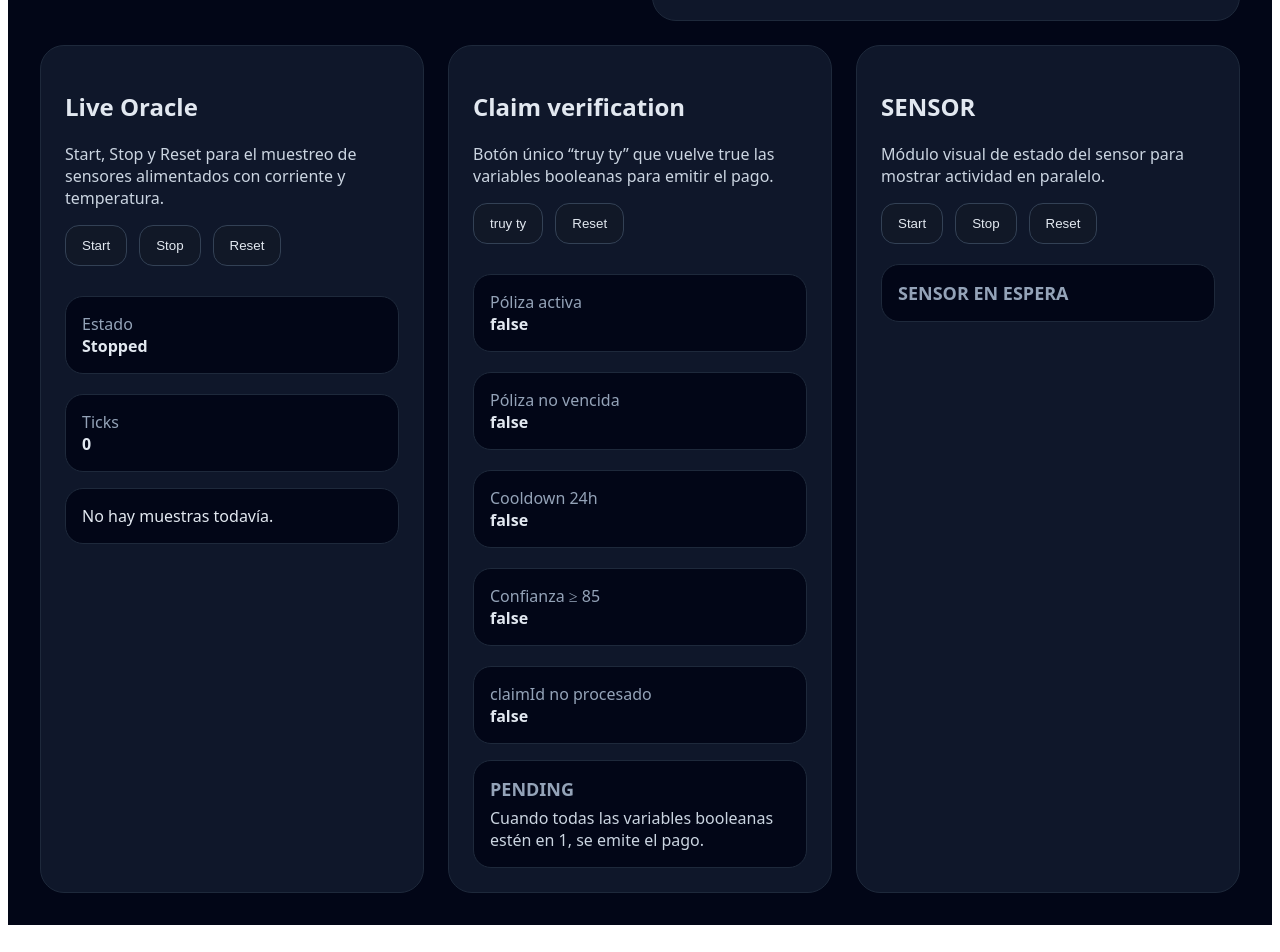
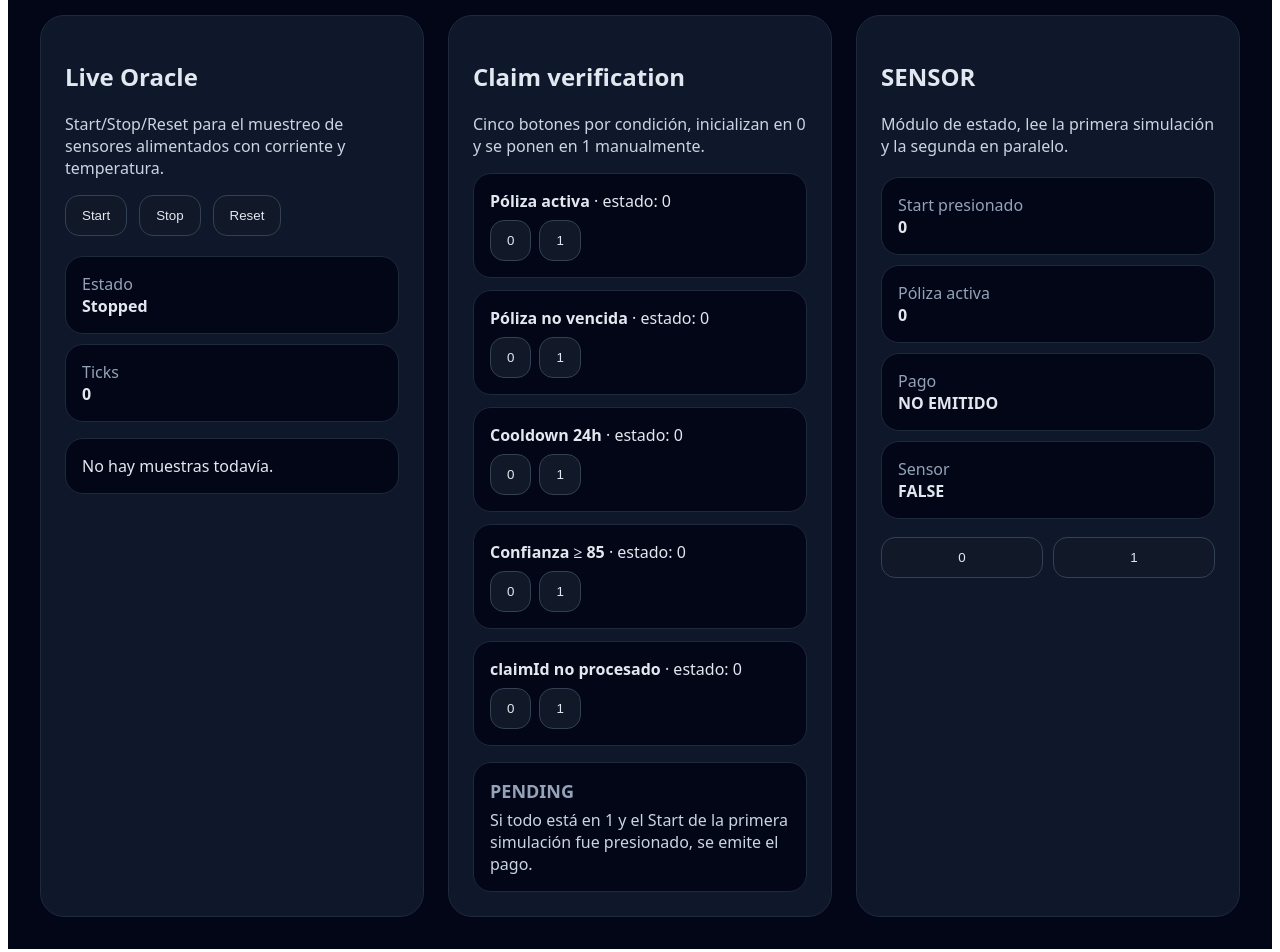
Before and after one commit to yaus40393/MONAD_BLITZ, a Next.js app: page / in a window 1280 px wide. Shown: the part 484-1436 px from the top of the page. Built offline with nearby package versions, Linux system fonts and the light colour scheme.

Commit message:
feat: add flag buttons and sensor status panel

```diff
--- a/app/page.tsx
+++ b/app/page.tsx
@@ -8,42 +8,29 @@ const MACHINECHAIN = {
   oracle: '0xBdC9C332237c2308a40715bdB4cab65aA3f9f8A6',
 };
 
-const monadTestnet = {
-  id: 10143,
-  name: 'Monad Testnet',
-  nativeCurrency: { name: 'MON', symbol: 'MON', decimals: 18 },
-  rpcUrls: { default: { http: ['https://testnet-rpc.monad.xyz/'] } },
-  blockExplorers: { default: { name: 'MonadExplorer', url: 'https://testnet.monadexplorer.com' } },
-  testnet: true,
-} as const;
+type Reading = { t: number; current: string; temperature: string; status: 'normal' | 'spike' };
 
-type Reading = {
-  t: number;
-  current: string;
-  temperature: string;
-  status: 'normal' | 'spike';
-};
-
-type ClaimState = {
-  policyActive: boolean;
-  policyNotExpired: boolean;
-  cooldownOk: boolean;
-  confidenceOk: boolean;
-  claimIdFresh: boolean;
+type ClaimFlags = {
+  policyActive: 0 | 1;
+  policyNotExpired: 0 | 1;
+  cooldownOk: 0 | 1;
+  confidenceOk: 0 | 1;
+  claimIdFresh: 0 | 1;
 };
 
 export default function Page() {
   const [running, setRunning] = useState(false);
   const [tick, setTick] = useState(0);
   const [readings, setReadings] = useState<Reading[]>([]);
-  const [claimState, setClaimState] = useState<ClaimState>({
-    policyActive: false,
-    policyNotExpired: false,
-    cooldownOk: false,
-    confidenceOk: false,
-    claimIdFresh: false,
+  const [claimFlags, setClaimFlags] = useState<ClaimFlags>({
+    policyActive: 0,
+    policyNotExpired: 0,
+    cooldownOk: 0,
+    confidenceOk: 0,
+    claimIdFresh: 0,
   });
-  const [sensorState, setSensorState] = useState<'idle' | 'active'>('idle');
+  const [sensorActive, setSensorActive] = useState<0 | 1>(0);
+  const [startedOnce, setStartedOnce] = useState<0 | 1>(0);
 
   useEffect(() => {
     if (!running) return;
@@ -56,43 +43,20 @@ export default function Page() {
         setReadings((items) => [{ t: next, current, temperature, status }, ...items].slice(0, 12));
         return next;
       });
+      setStartedOnce(1);
     }, 1000);
     return () => clearInterval(id);
   }, [running]);
 
-  const start = () => setRunning(true);
-  const stop = () => setRunning(false);
-  const reset = () => {
-    setRunning(false);
-    setTick(0);
-    setReadings([]);
+  const setFlag = (key: keyof ClaimFlags, value: 0 | 1) => {
+    setClaimFlags((prev) => ({ ...prev, [key]: value }));
   };
 
-  const setAllTrue = () => {
-    setClaimState({
-      policyActive: true,
-      policyNotExpired: true,
-      cooldownOk: true,
-      confidenceOk: true,
-      claimIdFresh: true,
-    });
-  };
-
-  const resetClaim = () => {
-    setClaimState({
-      policyActive: false,
-      policyNotExpired: false,
-      cooldownOk: false,
-      confidenceOk: false,
-      claimIdFresh: false,
-    });
-  };
-
-  const allOk = Object.values(claimState).every(Boolean);
+  const allOk = Object.values(claimFlags).every((v) => v === 1) && startedOnce === 1;
 
   return (
     <main style={{ minHeight: '100vh', background: '#020617', color: '#e2e8f0', padding: '32px', fontFamily: 'ui-sans-serif, system-ui' }}>
-      <div style={{ maxWidth: 1200, margin: '0 auto', display: 'grid', gap: 24 }}>
+      <div style={{ maxWidth: 1400, margin: '0 auto', display: 'grid', gap: 24 }}>
         <section style={{ display: 'grid', gridTemplateColumns: '1fr 1fr', gap: 24, alignItems: 'start' }}>
           <div>
             <div style={{ display: 'inline-block', padding: '6px 12px', border: '1px solid #0891b2', borderRadius: 999, color: '#67e8f9' }}>Monad hackathon demo</div>
@@ -117,11 +81,11 @@ export default function Page() {
         <section style={{ display: 'grid', gridTemplateColumns: '1fr 1fr 1fr', gap: 24 }}>
           <div style={box}>
             <h2>Live Oracle</h2>
-            <p style={{ color: '#cbd5e1' }}>Start, Stop y Reset para el muestreo de sensores alimentados con corriente y temperatura.</p>
+            <p style={{ color: '#cbd5e1' }}>Start/Stop/Reset para el muestreo de sensores alimentados con corriente y temperatura.</p>
             <div style={{ display: 'flex', gap: 12, marginTop: 12, flexWrap: 'wrap' }}>
-              <button onClick={start} style={btn}>Start</button>
-              <button onClick={stop} style={btn}>Stop</button>
-              <button onClick={reset} style={btn}>Reset</button>
+              <button onClick={() => { setRunning(true); setStartedOnce(1); }} style={btn}>Start</button>
+              <button onClick={() => setRunning(false)} style={btn}>Stop</button>
+              <button onClick={() => { setRunning(false); setTick(0); setReadings([]); setStartedOnce(0); }} style={btn}>Reset</button>
             </div>
             <div style={{ marginTop: 20, display: 'grid', gap: 10 }}>
               <Info label="Estado" value={running ? 'Sampling sensors...' : 'Stopped'} />
@@ -134,34 +98,32 @@ export default function Page() {
 
           <div style={box}>
             <h2>Claim verification</h2>
-            <p style={{ color: '#cbd5e1' }}>Botón único “truy ty” que vuelve true las variables booleanas para emitir el pago.</p>
-            <div style={{ display: 'flex', gap: 12, marginTop: 12, flexWrap: 'wrap' }}>
-              <button onClick={setAllTrue} style={btn}>truy ty</button>
-              <button onClick={resetClaim} style={btn}>Reset</button>
-            </div>
-            <div style={{ marginTop: 20, display: 'grid', gap: 10 }}>
-              <Info label="Póliza activa" value={String(claimState.policyActive)} />
-              <Info label="Póliza no vencida" value={String(claimState.policyNotExpired)} />
-              <Info label="Cooldown 24h" value={String(claimState.cooldownOk)} />
-              <Info label="Confianza ≥ 85" value={String(claimState.confidenceOk)} />
-              <Info label="claimId no procesado" value={String(claimState.claimIdFresh)} />
+            <p style={{ color: '#cbd5e1' }}>Cinco botones por condición, inicializan en 0 y se ponen en 1 manualmente.</p>
+            <div style={{ display: 'grid', gap: 12, marginTop: 12 }}>
+              <FlagRow label="Póliza activa" value={claimFlags.policyActive} onZero={() => setFlag('policyActive', 0)} onOne={() => setFlag('policyActive', 1)} />
+              <FlagRow label="Póliza no vencida" value={claimFlags.policyNotExpired} onZero={() => setFlag('policyNotExpired', 0)} onOne={() => setFlag('policyNotExpired', 1)} />
+              <FlagRow label="Cooldown 24h" value={claimFlags.cooldownOk} onZero={() => setFlag('cooldownOk', 0)} onOne={() => setFlag('cooldownOk', 1)} />
+              <FlagRow label="Confianza ≥ 85" value={claimFlags.confidenceOk} onZero={() => setFlag('confidenceOk', 0)} onOne={() => setFlag('confidenceOk', 1)} />
+              <FlagRow label="claimId no procesado" value={claimFlags.claimIdFresh} onZero={() => setFlag('claimIdFresh', 0)} onOne={() => setFlag('claimIdFresh', 1)} />
             </div>
             <div style={{ marginTop: 16, padding: 16, borderRadius: 18, border: `1px solid ${allOk ? '#22c55e' : '#1e293b'}`, background: allOk ? 'rgba(34,197,94,0.15)' : '#020617' }}>
               <div style={{ color: allOk ? '#4ade80' : '#94a3b8', fontWeight: 700, fontSize: 18 }}>{allOk ? 'PAGO EMITIDO' : 'PENDING'}</div>
-              <div style={{ color: '#cbd5e1', marginTop: 6 }}>Cuando todas las variables booleanas estén en 1, se emite el pago.</div>
+              <div style={{ color: '#cbd5e1', marginTop: 6 }}>Si todo está en 1 y el Start de la primera simulación fue presionado, se emite el pago.</div>
             </div>
           </div>
 
           <div style={box}>
             <h2>SENSOR</h2>
-            <p style={{ color: '#cbd5e1' }}>Módulo visual de estado del sensor para mostrar actividad en paralelo.</p>
-            <div style={{ display: 'flex', gap: 12, marginTop: 12, flexWrap: 'wrap' }}>
-              <button onClick={() => setSensorState('active')} style={btn}>Start</button>
-              <button onClick={() => setSensorState('idle')} style={btn}>Stop</button>
-              <button onClick={() => setSensorState('idle')} style={btn}>Reset</button>
+            <p style={{ color: '#cbd5e1' }}>Módulo de estado, lee la primera simulación y la segunda en paralelo.</p>
+            <div style={{ marginTop: 20, display: 'grid', gap: 10 }}>
+              <Info label="Start presionado" value={String(startedOnce)} />
+              <Info label="Póliza activa" value={String(claimFlags.policyActive)} />
+              <Info label="Pago" value={allOk ? 'EMITIDO' : 'NO EMITIDO'} />
+              <Info label="Sensor" value={sensorActive ? 'TRUE' : 'FALSE'} />
             </div>
-            <div style={{ marginTop: 20, padding: 16, borderRadius: 18, border: '1px solid #1e293b', background: '#020617' }}>
-              <div style={{ color: sensorState === 'active' ? '#4ade80' : '#94a3b8', fontWeight: 700, fontSize: 18 }}>{sensorState === 'active' ? 'SENSOR ACTIVO' : 'SENSOR EN ESPERA'}</div>
+            <div style={{ marginTop: 18, display: 'grid', gridTemplateColumns: 'repeat(2, 1fr)', gap: 10 }}>
+              <button onClick={() => setSensorActive(0)} style={btn}>0</button>
+              <button onClick={() => setSensorActive(1)} style={btn}>1</button>
             </div>
           </div>
         </section>
@@ -173,9 +135,16 @@ export default function Page() {
 function Card({ title, value, color }: { title: string; value: string; color: string }) {
   return <div style={{ ...mini, borderColor: '#1e293b' }}><div style={{ color: '#94a3b8' }}>{title}</div><div style={{ color, fontSize: 28, fontWeight: 700 }}>{value}</div></div>;
 }
-function Info({ label, value }: { label: string; value: string }) { return <div style={{ ...mini, marginTop: 10 }}><div style={{ color: '#94a3b8' }}>{label}</div><div style={{ wordBreak: 'break-all', fontWeight: 600 }}>{value}</div></div>; }
-function ReadingRow({ reading }: { reading: Reading }) {
-  return <div style={{ ...mini, borderColor: reading.status === 'spike' ? '#f59e0b' : '#1e293b' }}><b>t={reading.t}</b> · corriente {reading.current}A · temp {reading.temperature}°C {reading.status === 'spike' ? '· SPIKE' : ''}</div>;
+function Info({ label, value }: { label: string; value: string }) { return <div style={{ ...mini }}><div style={{ color: '#94a3b8' }}>{label}</div><div style={{ wordBreak: 'break-all', fontWeight: 600 }}>{value}</div></div>; }
+function ReadingRow({ reading }: { reading: Reading }) { return <div style={{ ...mini, borderColor: reading.status === 'spike' ? '#f59e0b' : '#1e293b' }}><b>t={reading.t}</b> · corriente {reading.current}A · temp {reading.temperature}°C {reading.status === 'spike' ? '· SPIKE' : ''}</div>; }
+function FlagRow({ label, value, onZero, onOne }: { label: string; value: 0 | 1; onZero: () => void; onOne: () => void; }) {
+  return <div style={{ ...mini, display: 'grid', gap: 8 }}>
+    <div><b>{label}</b> · estado: {value}</div>
+    <div style={{ display: 'flex', gap: 8 }}>
+      <button onClick={onZero} style={btn}>0</button>
+      <button onClick={onOne} style={btn}>1</button>
+    </div>
+  </div>;
 }
 
 const box: React.CSSProperties = { border: '1px solid #1e293b', background: '#0f172a', borderRadius: 24, padding: 24 };
```
